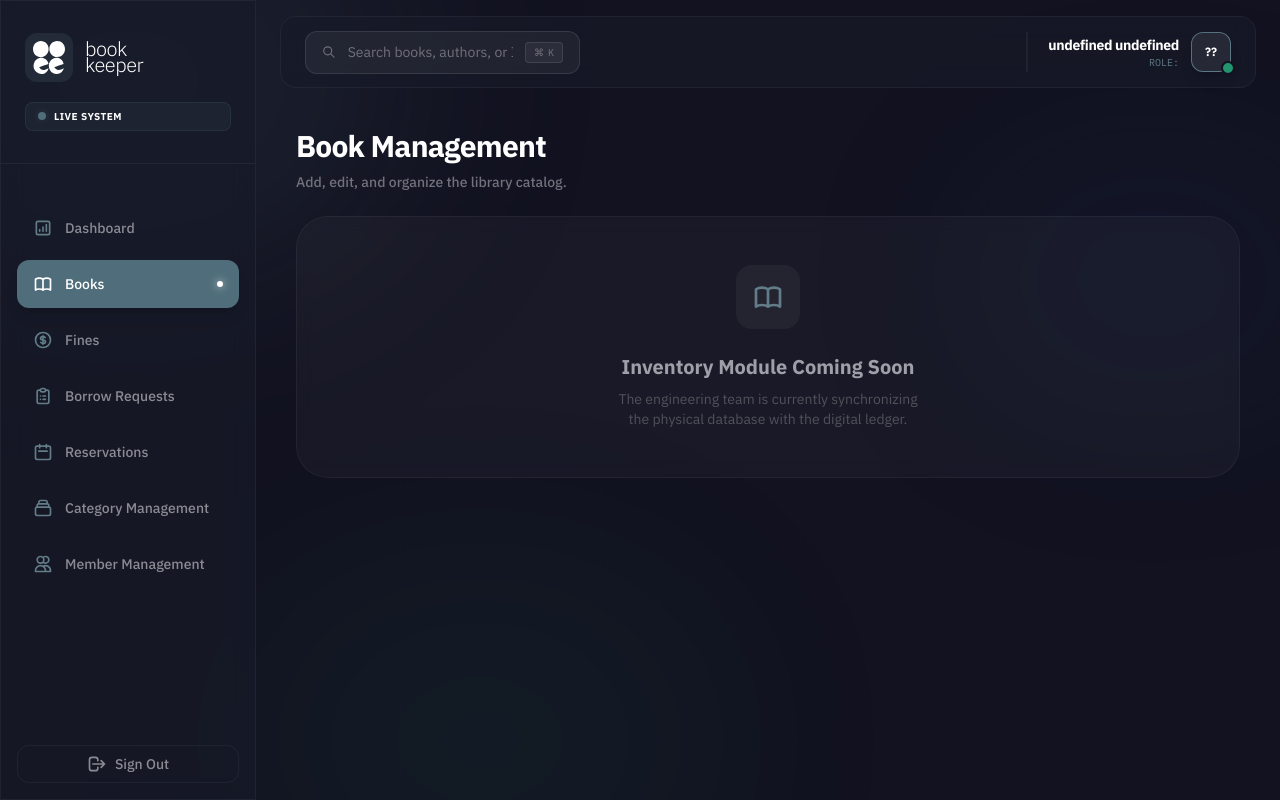
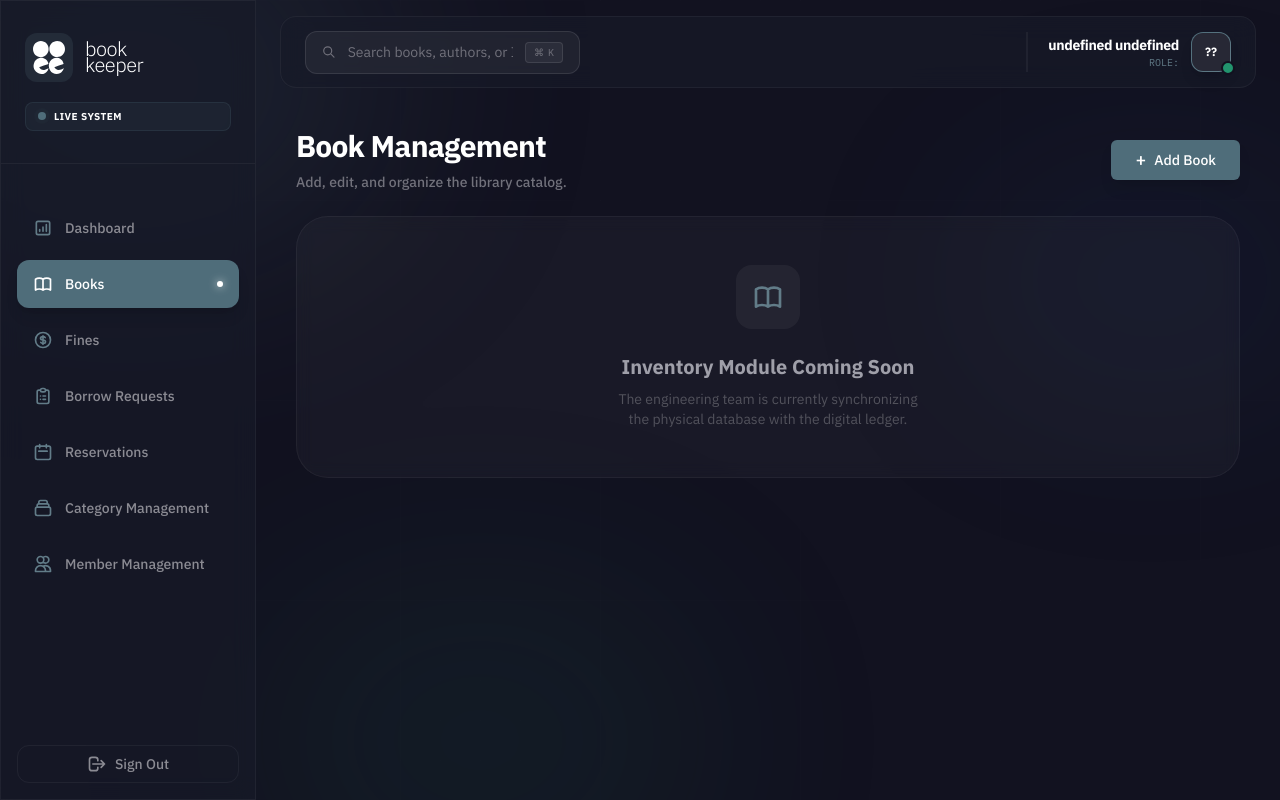
Before and after one commit to Ferdus615/Library_Management_Frontend, a Next.js app: page /admin/books in a window 1280 px wide. Built offline with nearby package versions, Linux system fonts and the light colour scheme; no server answers.

Commit message:
fixed button and fonts

```diff
--- /dev/null
+++ b/app/admin/books/add/page.tsx
@@ -0,0 +1,5 @@
+import React from "react";
+
+export default function addBookPage() {
+  return <div>Add Book</div>;
+}
--- a/app/admin/books/page.tsx
+++ b/app/admin/books/page.tsx
@@ -1,10 +1,13 @@
 "use client";
 
 import React from "react";
+import { Button } from "@/components/ui/Button";
+import Link from "next/link";
 
 export default function AdminBooksPage() {
   return (
     <div className="space-y-6">
+      <div className="flex items-center justify-between">
         <div className="flex flex-col gap-2">
           <h1 className="text-3xl font-black text-white tracking-tight">
             Book Management
@@ -14,7 +17,17 @@ export default function AdminBooksPage() {
           </p>
         </div>
 
-      <div className="glass-light rounded-[2rem] border-white/5 p-12 text-center">
+        <div className="flex justify-end">
+          <Link href="/admin/books/add">
+            <Button className="rounded-2xl px-6 flex items-center gap-2">
+              <span className="text-lg">+</span>
+              Add Book
+            </Button>
+          </Link>
+        </div>
+      </div>
+
+      <div className="glass-light rounded-4xl border-white/5 p-12 text-center">
         <div className="w-16 h-16 bg-white/5 rounded-2xl flex items-center justify-center mx-auto mb-6 text-(--clr-primary-a10)">
           <svg
             xmlns="http://www.w3.org/2000/svg"
--- a/app/admin/page.tsx
+++ b/app/admin/page.tsx
@@ -6,6 +6,8 @@ import { AdminDashboardData, OverdueBookDetail } from "../../types/admin";
 import DashboardStats from "../../components/admin/DashboardStats";
 import OverdueBooks from "../../components/admin/OverdueBooks";
 import { authService } from "@/services/auth.service";
+import { Button } from "@/components/ui/Button";
+import Link from "next/link";
 
 export default function AdminDashboard() {
   const [stats, setStats] = useState<AdminDashboardData | null>(null);
@@ -102,22 +104,27 @@ export default function AdminDashboard() {
 
           {!error && (
             <div className="animate-in fade-in slide-in-from-top-4 duration-500">
-              <div className="relative z-10 flex gap-1">
-                <p className="text-sm font-light">Hello, </p>
-                <h4 className="text-sm font-bold text-white">{userName}.</h4>
+              <div className="relative z-10 flex gap-1 items-center">
+                <p className="text-lg font-light">Hello, </p>
+                <h4 className="text-lg font-bold text-white">{userName}.</h4>
               </div>
-              <p className="text-sm font-extralight">Welcome to book keeper!</p>
+              <p className="text-md font-extralight">Welcome to book keeper!</p>
             </div>
           )}
         </div>
 
         <div className="flex items-center gap-3">
-          <button className="px-6 py-3 text-sm font-bold rounded-2xl bg-white/5 border border-white/10 text-white hover:bg-white/10 transition-all active:scale-95">
+          <Button variant="outline" className="px-6 rounded-2xl font-bold">
             Logs
-          </button>
-          <button className="px-6 py-3 text-sm font-bold rounded-2xl bg-(--clr-primary-a0) text-white shadow-2xl shadow-(--clr-primary-a0)/40 hover:bg-(--clr-primary-a10) transition-all active:scale-95 group flex items-center gap-2">
-            <span>+</span> Catalog Action
-          </button>
+          </Button>
+          <Link href="/admin/books/add">
+            <Button
+              variant="primary"
+              className="px-6 rounded-2xl font-bold gap-2"
+            >
+              <span>+</span> Catalog Action
+            </Button>
+          </Link>
         </div>
       </div>
 
--- a/app/globals.css
+++ b/app/globals.css
@@ -51,12 +51,6 @@
   --clr-info-a0: #21498a;
   --clr-info-a10: #4077d1;
   --clr-info-a20: #92b2e5;
-
-  /*===================================================================================== */
-  /* Fonts */
-  --font-sans: "IBM Plex Sans", sans-serif;
-  --font-serif: "IBM Plex Serif", serif;
-  --font-mono: "IBM Plex Mono", monospace;
 }
 
 @theme inline {
@@ -99,6 +93,14 @@
     font-size: 1rem;
     font-weight: 400;
     line-height: 1.5;
+  }
+
+  /* Ensure all interactive elements inherit the font */
+  button,
+  input,
+  select,
+  textarea {
+    font-family: inherit;
   }
 
   /* Special text styles */
--- a/types/admin.ts
+++ b/types/admin.ts
@@ -24,14 +24,6 @@ export interface MemberDashboardData {
 }
 
 // Keeping these as they might be used in other specific components or if the API expands
-export interface ActivityLog {
-  type: "borrow" | "return" | "register" | "overdue";
-  user: string;
-  target: string;
-  time: string;
-  action: string;
-}
-
 export interface PendingRequest {
   id: string;
   user: {
@@ -48,7 +40,6 @@ export interface PendingRequest {
 }
 
 export interface OverdueBookDetail {
-  issue_date: string | number | Date;
   id: string;
   user: {
     first_name: string;
@@ -57,6 +48,7 @@ export interface OverdueBookDetail {
   book: {
     title: string;
   };
+  issue_date: string;
   due_date: string;
 }
 
```
Lines whose indentation alone changed are shown as unchanged.
